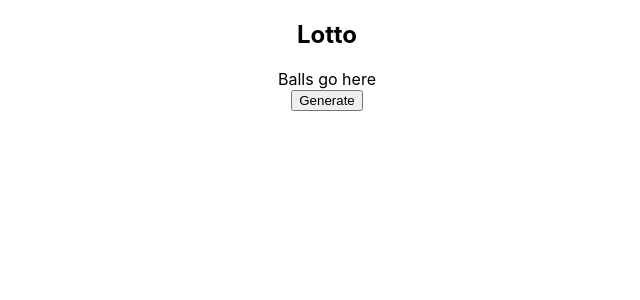
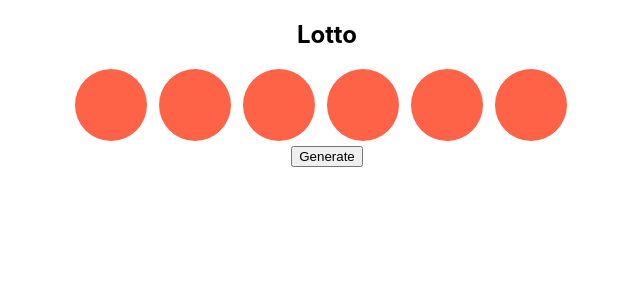
Before and after one commit to fredyvelasquezgt/lottery-state, a React (Create React App) app: page / in a window 1280 px wide. Shown: the top 300 px of the page, without its empty margins (313-953 px from the left). Built offline with nearby package versions, Linux system fonts and the light colour scheme.

Commit message:
render first balls

```diff
--- a/src/Ball.js
+++ b/src/Ball.js
@@ -1,4 +1,5 @@
 import React, { Component } from 'react';
+import './Ball.css'
 
 class Ball extends Component {
     render() {
@@ -9,3 +10,5 @@ class Ball extends Component {
         )
     }
 }
+
+export default Ball;
--- a/src/Lottery.js
+++ b/src/Lottery.js
@@ -1,4 +1,5 @@
 import React, { Component } from 'react';
+import Ball from './Ball'
 
 class Lottery extends Component {
     static defaultProps = {
@@ -24,7 +25,7 @@ class Lottery extends Component {
             <section className="Lottery">
                 <h1>{this.props.title}</h1>
                 <div>
-                    Balls go here
+                    {this.state.nums.map(n => <Ball num={n} />)}
                 </div>
                 <button onClick={this.handleClick}>Generate</button>
             </section>
```
